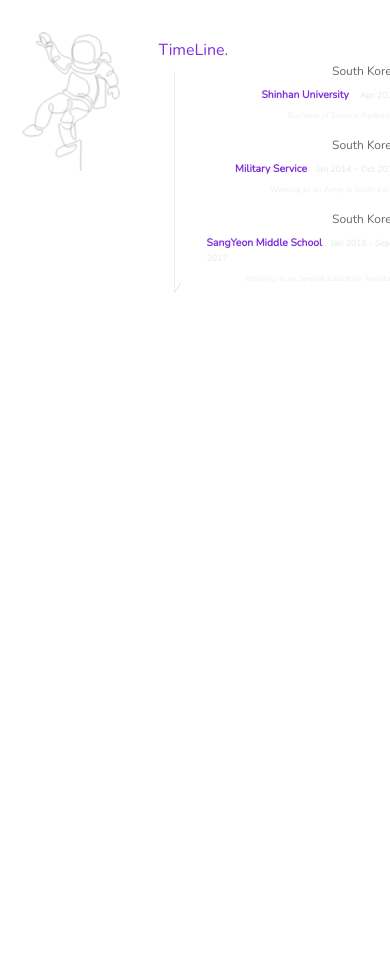
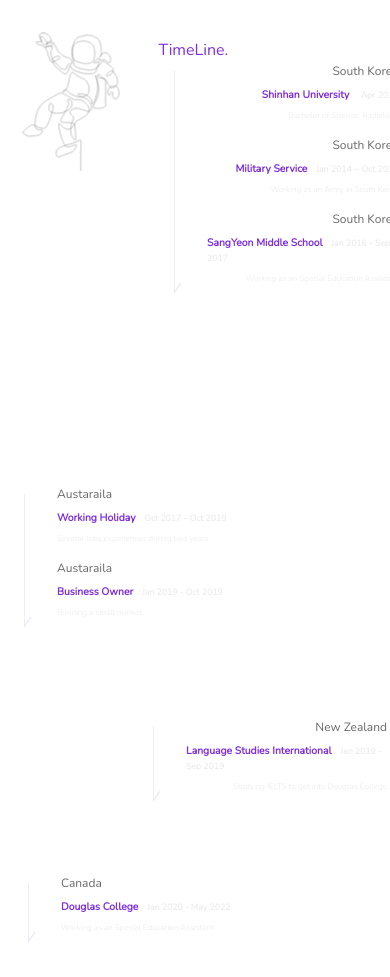
Before and after one commit to Hyukjoo-Lee/ReactJS_portfolio, a React (Create React App) app: page / in a window 390 px wide. Shown: the part 5040-6017 px from the top of the page. Built offline with nearby package versions, Linux system fonts and the light colour scheme.

Commit message:
design: careers timeline contents and set breakpoints for responsive design

```diff
--- a/src/components/4.TimeLine/TimeLineBox.tsx
+++ b/src/components/4.TimeLine/TimeLineBox.tsx
@@ -46,9 +46,11 @@ const Country = styled.div`
   }
 `;
 
-const TimeLineBox = ({ career, isEnd }: any) => (
-  // <Container data-aos="flip-down" data-aos-delay={500} {...{ isEnd }}>
-  <Container {...{ isEnd }}>
+const TimeLineBox = ({ career, isEnd }: any) => {
+  console.log("isEnd" + isEnd);
+  return (
+    <Container data-aos="flip-down" data-aos-delay={500} {...{ isEnd }}>
+      {/* <Container {...{ isEnd }}> */}
       <Country>{career.country}</Country>
       <Title className="title">
         {career.title}
@@ -57,5 +59,6 @@ const TimeLineBox = ({ career, isEnd }: any) => (
       <div className="about">{career.about}</div>
     </Container>
   );
+};
 
 export default TimeLineBox;
--- a/src/components/4.TimeLine/TimeLineContent.tsx
+++ b/src/components/4.TimeLine/TimeLineContent.tsx
@@ -97,6 +97,7 @@ interface CardInterface {
   marginTop?: number;
   marginLeft?: number;
   isFirst?: boolean;
+  isEnd?: boolean;
   country?: string;
 }
 
@@ -110,7 +111,11 @@ export const TimeLineContent = (props: CardInterface) => {
           .filter((career) => career.country === props.country)
           .map((filteredcareer, idx) => (
             // How to filter data by country prop?
-            <TimeLineBox key={idx.toString()} career={filteredcareer} />
+            <TimeLineBox
+              key={idx.toString()}
+              career={filteredcareer}
+              isEnd={props.isEnd}
+            />
           ))}
       </TimeLineBoxes>
     </Card>
--- a/src/components/4.TimeLine/TimeLinePage.tsx
+++ b/src/components/4.TimeLine/TimeLinePage.tsx
@@ -24,15 +24,13 @@ const Header = styled.div`
 
 export const ContextContainer = styled.div<StyledContainerProps>`
   width: ${({ width }) => `${width}%`};
-
   height: 50vh;
   margin-left: ${({ marginLeft }) => `${marginLeft}%`};
-  margin-top: 3em;
+  margin-top: ${({ marginTop }) => `${marginTop}%`};
   position: absolute;
 
   ${media.medium_max} {
     height: 40vh;
-    margin-top: 0em;
   }
 
   ${media.small_max} {
@@ -45,12 +43,13 @@ export const ContextContainer = styled.div<StyledContainerProps>`
 `;
 
 const Footer = styled.div`
-  height: 25vh;
+  height: 10vh;
   background-color: transparent;
 `;
 
 interface StyledContainerProps {
   width?: number;
+  marginTop?: number;
   marginLeft?: number;
 }
 
--- a/src/components/4.TimeLine/TimeLinePath.tsx
+++ b/src/components/4.TimeLine/TimeLinePath.tsx
@@ -2,6 +2,8 @@ import { useEffect, useRef, useState } from "react";
 import styled from "styled-components";
 import { svgData } from "../../data";
 import { media } from "../../theme";
+import TimeLineContent from "./TimeLineContent";
+import { ContextContainer } from "./TimeLinePage";
 
 const Content1 = styled.div`
   /* To ensure smooth connection of each path  */
@@ -70,6 +72,9 @@ const TimeLinePath = () => {
 
   return (
     <Content1 ref={Content1divRef}>
+      <ContextContainer width={60} marginTop={70}>
+        <TimeLineContent isFirst={false} isEnd={true} country={"Austaraila"} />
+      </ContextContainer>
       <svg xmlns="http://www.w3.org/2000/svg" viewBox="0 0 1920 3208">
         <path
           ref={path1}
--- a/src/components/4.TimeLine/TimeLinePath2.tsx
+++ b/src/components/4.TimeLine/TimeLinePath2.tsx
@@ -2,8 +2,11 @@ import { useEffect, useRef, useState } from "react";
 import styled from "styled-components";
 import { svgData } from "../../data";
 import { media } from "../../theme";
+import TimeLineContent from "./TimeLineContent";
+import { ContextContainer } from "./TimeLinePage";
 
 const Content2 = styled.div`
+  margin-top: -8px;
   .path {
     fill: none;
     stroke: ${({ theme }) => theme.color.white};
@@ -16,6 +19,22 @@ const Content2 = styled.div`
   .svg {
     width: auto;
     height: auto;
+  }
+
+  .nz {
+    ${media.large_max} {
+      right: 10%;
+    }
+    ${media.medium_max} {
+      right: 5%;
+    }
+  }
+
+  .canada {
+    ${media.medium_max} {
+      margin-top: 10%;
+      margin-left: 1%;
+    }
   }
 `;
 
@@ -61,6 +80,17 @@ const TimeLinePath2 = () => {
 
   return (
     <Content2 ref={Content2divRef}>
+      <ContextContainer
+        className="nz"
+        marginTop={-30}
+        width={60}
+        marginLeft={40}
+      >
+        <TimeLineContent country="New Zealand" />
+      </ContextContainer>
+      <ContextContainer className="canada" width={60} marginLeft={-10}>
+        <TimeLineContent isEnd={true} country="Canada" marginTop={40} />
+      </ContextContainer>
       <svg xmlns="http://www.w3.org/2000/svg" viewBox="0 0 1920 1039">
         <path
           ref={path2}
--- a/src/data.tsx
+++ b/src/data.tsx
@@ -105,10 +105,34 @@ export const careers = [
   },
 
   // In Aus
+  {
+    country: "Austaraila",
+    title: "Working Holiday",
+    date: "Oct 2017 - Oct 2019",
+    about: "Several Jobs experiences during two years",
+  },
+  {
+    country: "Austaraila",
+    title: "Business Owner",
+    date: "Jan 2019 - Oct 2019",
+    about: "Running a small market",
+  },
 
   // In NZ
+  {
+    country: "New Zealand",
+    title: "Language Studies International",
+    date: "Jan 2019 - Sep 2019",
+    about: "Studying IELTS to get into Douglas College",
+  },
 
   // In Canada
+  {
+    country: "Canada",
+    title: "Douglas College",
+    date: "Jan 2020 - May 2022",
+    about: "Working as an Special Education Assistant",
+  },
 ];
 
 /*
```
Lines whose indentation alone changed are shown as unchanged.
